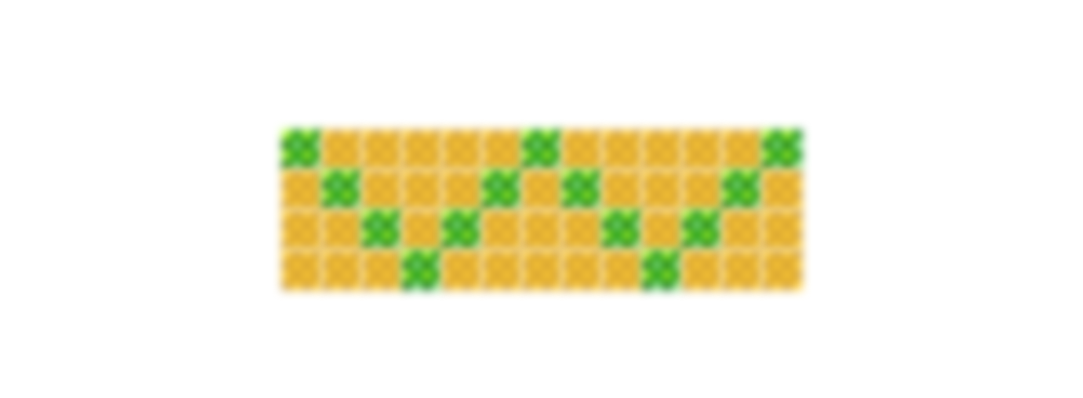
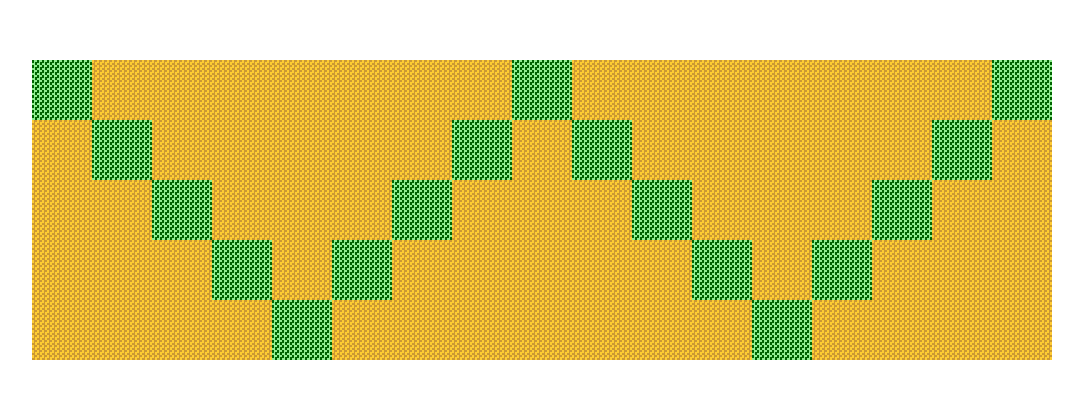
Before and after one commit to k-daiguji/ts_games, a website built with webpack: page index.html in a window 1280 px wide. Shown: the part 190-588 px from the top of the page, without its empty margins (98-1181 px from the left). Built offline with nearby package versions, Linux system fonts and the light colour scheme.

Commit message:
Add css custom property (#26)

```diff
--- a/global.css
+++ b/global.css
@@ -5,22 +5,25 @@
 }
 
 .tile {
-  height: 40px;
-  width: 40px;
+  height: 60px;
+  width: 60px;
 }
 
 .d-flex {
   display: flex;
 }
 
-.tile1 {
-	filter: blur(5px);
-  background-image: conic-gradient(#CC9933 90deg, #FFCC33 90deg 180deg, #CC9933 180deg 270deg, #FFCC33 0);
-  background-size: 20px 20px;
+.color1 {
+  --c1: #cc9933;
+  --c2: #ffcc33;
 }
 
-.tile2 {
-	filter: blur(5px);
-  background-image: conic-gradient(green 90deg, lightgreen 90deg 180deg, darkgreen 180deg 270deg, greenyellow 0);
-  background-size: 20px 20px;
+.color2 {
+  --c1: #90ee90;
+  --c2: #006400;
 }
+
+.tile {
+  background-image: conic-gradient(var(--c1) 90deg, var(--c2) 90deg 180deg, var(--c1) 180deg 270deg, var(--c2) 0);
+  background-size: 5px 5px;
+}
--- a/src/main.ts
+++ b/src/main.ts
@@ -1,13 +1,14 @@
 import { dom } from "./dom";
 
 const map = [
-  [2, 1, 1, 1, 1, 1, 2, 1, 1, 1, 1, 1, 2],
-  [1, 2, 1, 1, 1, 2, 1, 2, 1, 1, 1, 2, 1],
-  [1, 1, 2, 1, 2, 1, 1, 1, 2, 1, 2, 1, 1],
-  [1, 1, 1, 2, 1, 1, 1, 1, 1, 2, 1, 1, 1],
+  [2, 1, 1, 1, 1, 1, 1, 1, 2, 1, 1, 1, 1, 1, 1, 1, 2],
+  [1, 2, 1, 1, 1, 1, 1, 2, 1, 2, 1, 1, 1, 1, 1, 2, 1],
+  [1, 1, 2, 1, 1, 1, 2, 1, 1, 1, 2, 1, 1, 1, 2, 1, 1],
+  [1, 1, 1, 2, 1, 2, 1, 1, 1, 1, 1, 2, 1, 2, 1, 1, 1],
+  [1, 1, 1, 1, 2, 1, 1, 1, 1, 1, 1, 1, 2, 1, 1, 1, 1],
 ];
 const elements = map.map((row) => {
-  const cells = row.map((i) => dom.create("div").setClass(`tile${i}`, "tile"));
+  const cells = row.map((i) => dom.create("div").setClass(`color${i}`, "tile"));
   return dom.create("div").setClass("d-flex").setChildren(cells);
 });
 dom.setChildToElement("root", elements);
```
Also changed, not shown: dist/main.js.
